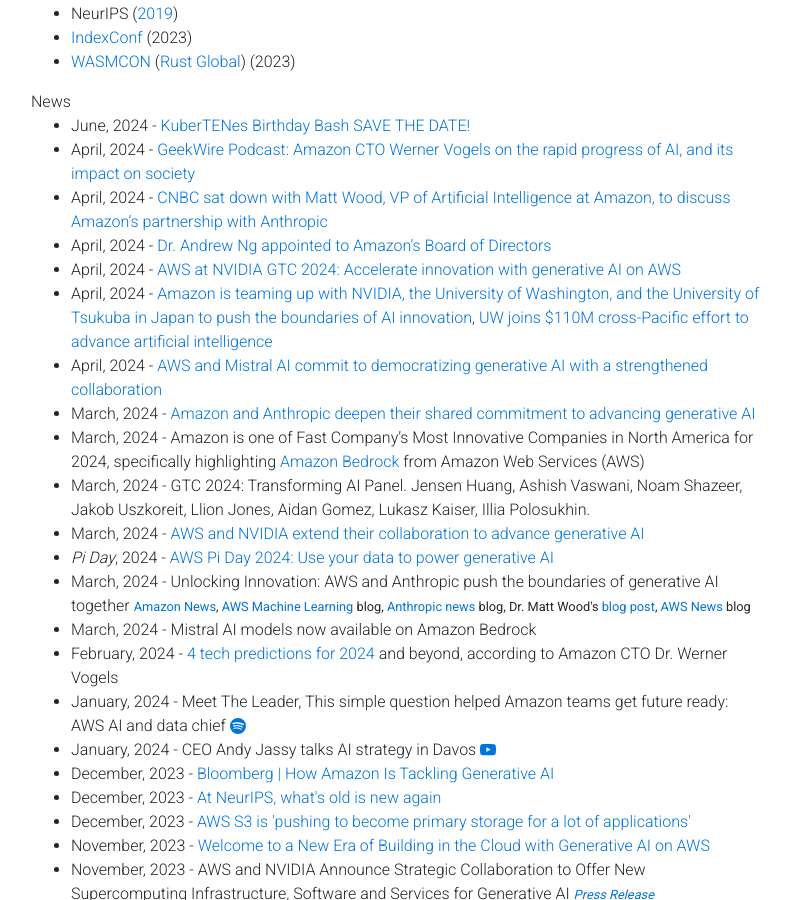
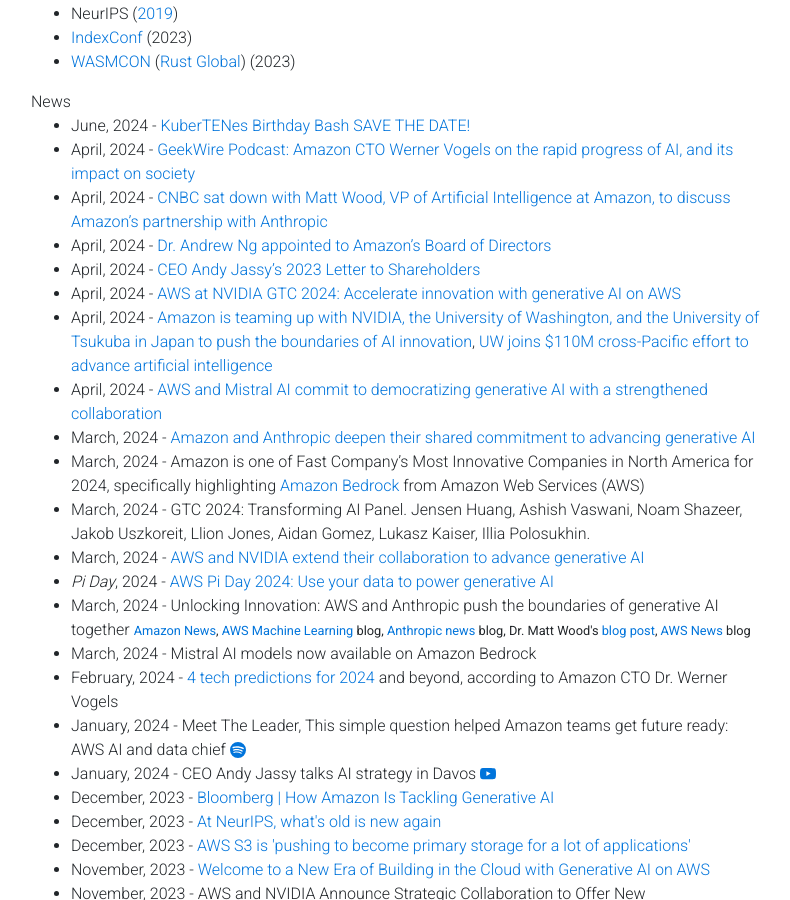
Before and after one commit to gfw001/gfw001.github.io, a Jekyll site: the page portfolio.html, which Jekyll copies as it is, in a window 1280 px wide and 900 px high, scrolled down 1904 px. Shown: the whole window, without its empty margins (54-844 px from the left). Built offline with Jekyll 4.4.1, drawn with Linux system fonts in a browser that asks for light colours; nearby versions of some CDN libraries; a style sheet for code colours, icons or effects is not loaded.

Commit message:
Update portfolio.html

```diff
--- a/portfolio.html
+++ b/portfolio.html
@@ -329,7 +329,10 @@
 	       April, 2024 - <a href="https://www.aboutamazon.com/news/company-news/dr-andrew-ng-joins-amazon-board-of-directors">Dr. Andrew Ng appointed to Amazon’s Board of Directors</a>
 	</li>
 	<li>
-	       April, 2024 - <a href="AWS at NVIDIA GTC 2024: Accelerate innovation with generative AI on AWS">AWS at NVIDIA GTC 2024: Accelerate innovation with generative AI on AWS</a>
+	       April, 2024 - <a href="https://www.aboutamazon.com/news/company-news/amazon-ceo-andy-jassy-2023-letter-to-shareholders">CEO Andy Jassy’s 2023 Letter to Shareholders</a>
+	</li>
+	<li>
+	       April, 2024 - <a href="https://aws.amazon.com/blogs/machine-learning/aws-at-nvidia-gtc-2024-accelerate-innovation-with-generative-ai-on-aws/">AWS at NVIDIA GTC 2024: Accelerate innovation with generative AI on AWS</a>
 	</li>
 	<li>
 	       April, 2024 - <a href="https://www.aboutamazon.com/news/innovation-at-amazon/amazon-invests-25-million-in-a-10-year-research-collaboration-to-advance-ai">Amazon is teaming up with NVIDIA, the University of Washington, and the University of Tsukuba in Japan to push the boundaries of AI innovation</a>, <a href="https://www.washington.edu/news/2024/04/09/uw-joins-110-million-cross-pacific-effort-to-advance-artificial-intelligence/">UW joins $110M cross-Pacific effort to advance artificial intelligence</a>
```
